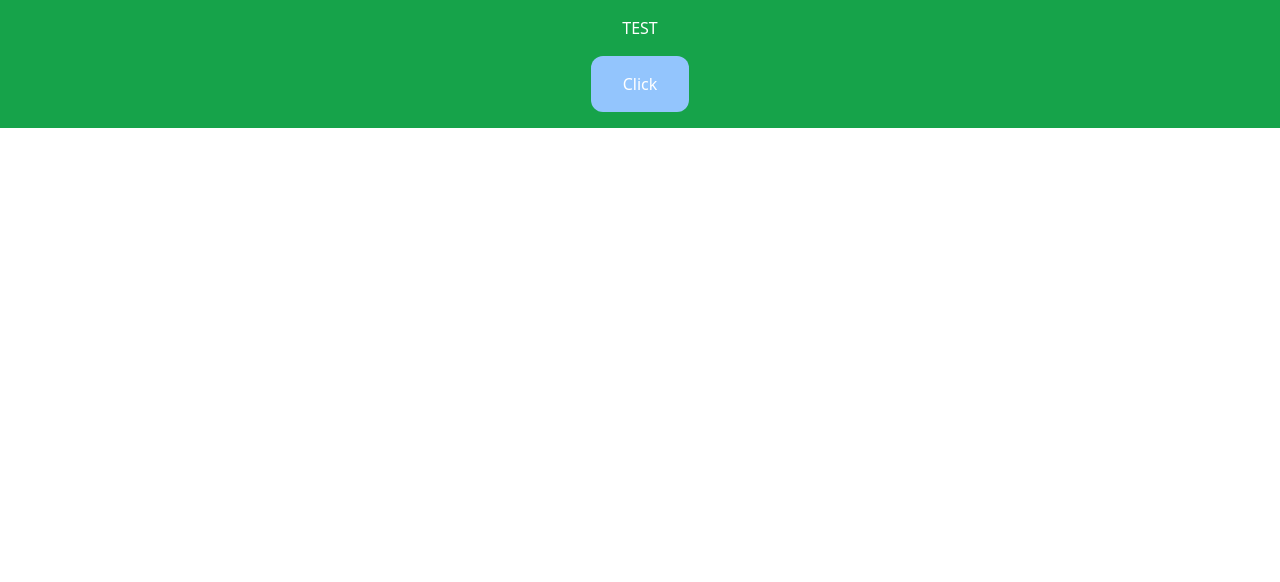
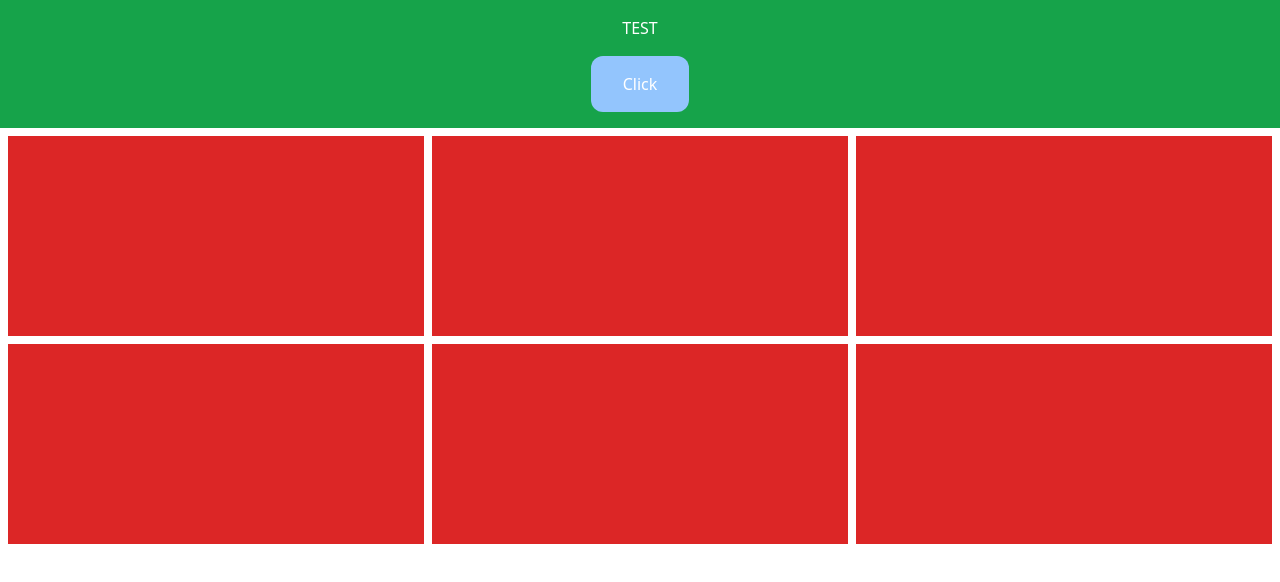
Before and after one commit to ValperDev/tailwind-test, a plain HTML site: page index.html in a window 1280 px wide. Drawn offline with nearby package versions, Linux system fonts and the light colour scheme.

Commit message:
Testing grid layout

```diff
--- a/index.html
+++ b/index.html
@@ -11,5 +11,13 @@
         <h1 class="text-white uppercase">Test</h1>
         <button class="px-8 py-4 text-white bg-blue-300 rounded-xl transition-all hover:scale-110">Click</button>
     </div>
+    <div class="grid md:grid-cols-3 p-2 gap-2 auto-rows-[200px]">
+        <div class="bg-red-600"></div>
+        <div class="bg-red-600"></div>
+        <div class="bg-red-600"></div>
+        <div class="bg-red-600"></div>
+        <div class="bg-red-600"></div>
+        <div class="bg-red-600"></div>
+    </div>
 </body>
 </html>
```
